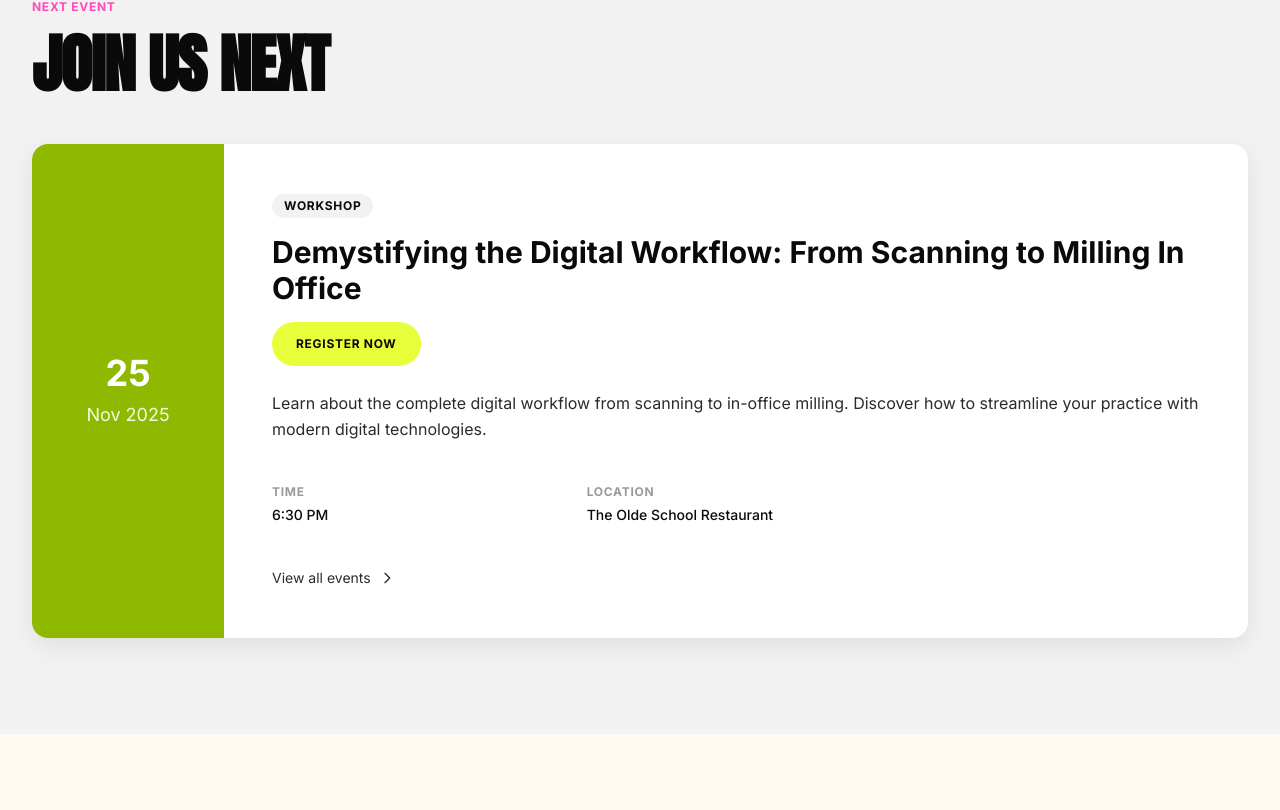
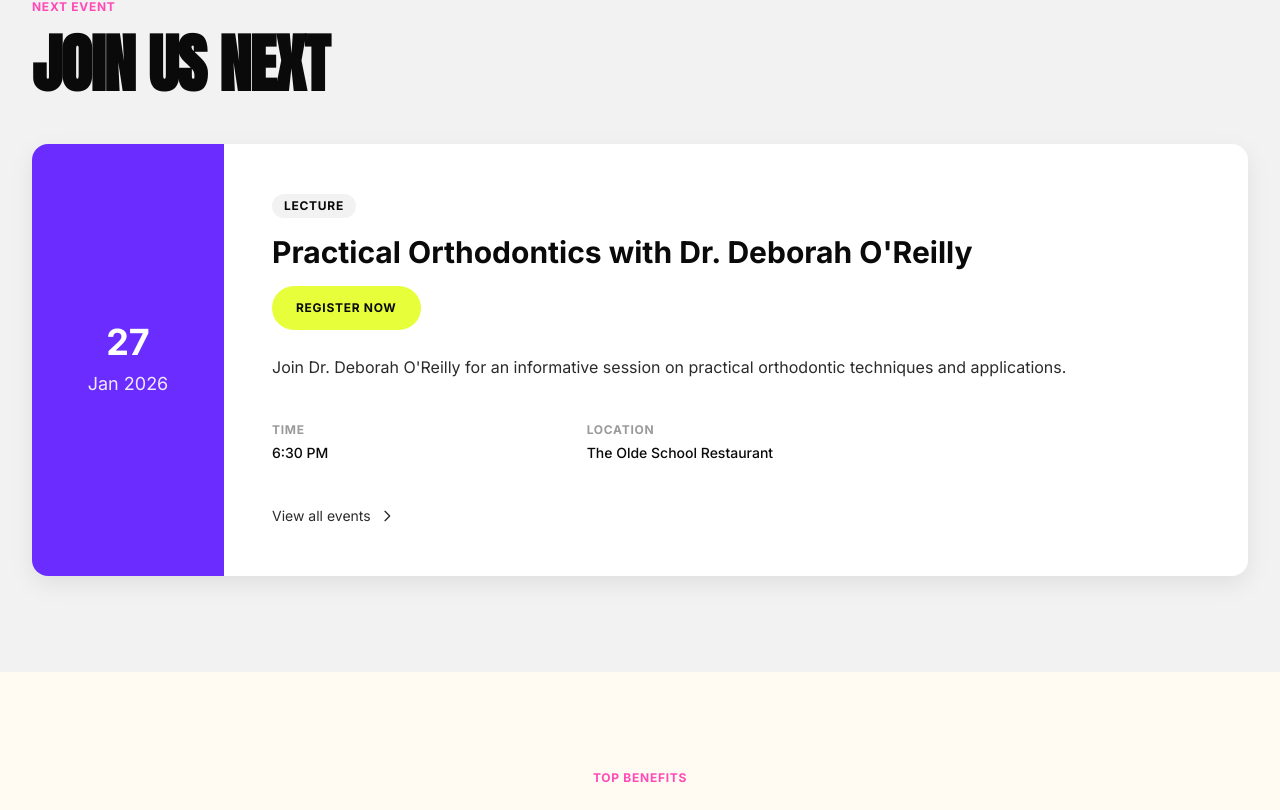
Before and after one commit to sagearora/thebcds.com, a Next.js app: page / in a window 1280 px wide. Shown: the part 1934-2744 px from the top of the page. Built offline with nearby package versions, Linux system fonts and the light colour scheme.

Commit message:
Update event previews to show January 27th event and add registration URL

```diff
--- a/src/app/upcoming/page.tsx
+++ b/src/app/upcoming/page.tsx
@@ -4,17 +4,10 @@ import Link from 'next/link';
 import { allEvents } from '@/data/events';
 
 export default function UpcomingPage() {
-  // Get upcoming events
-  const today = new Date();
-  today.setHours(0, 0, 0, 0);
-
-  const upcomingEvents = allEvents.filter(event => {
-    if (event.isTBC) return true; // TBC events are always upcoming
-    return event.dateValue >= today;
-  }).sort((a, b) => a.dateValue.getTime() - b.dateValue.getTime());
-
-  // Get the second upcoming event (index 1)
-  const secondEvent = upcomingEvents[1];
+  // Get the January 27, 2026 event specifically
+  const secondEvent = allEvents.find(event =>
+    event.dateValue.getTime() === new Date('2026-01-27').getTime()
+  );
 
   if (!secondEvent) {
     return (
--- a/src/components/UpcomingEventPreview.tsx
+++ b/src/components/UpcomingEventPreview.tsx
@@ -2,16 +2,10 @@ import Link from 'next/link';
 import { allEvents, Event } from '@/data/events';
 
 export default function UpcomingEventPreview() {
-  // Get the next upcoming event
-  const today = new Date();
-  today.setHours(0, 0, 0, 0);
-
-  const upcomingEvents = allEvents.filter(event => {
-    if (event.isTBC) return true; // TBC events are always upcoming
-    return event.dateValue >= today;
-  }).sort((a, b) => a.dateValue.getTime() - b.dateValue.getTime());
-
-  const nextEvent = upcomingEvents[0];
+  // Get the January 27, 2026 event specifically
+  const nextEvent = allEvents.find(event =>
+    event.dateValue.getTime() === new Date('2026-01-27').getTime()
+  );
 
   if (!nextEvent) {
     return null;
--- a/src/data/events.ts
+++ b/src/data/events.ts
@@ -58,6 +58,7 @@ export const allEvents: Event[] = [
     type: 'Lecture',
     description: 'Join Dr. Deborah O\'Reilly for an informative session on practical orthodontic techniques and applications.',
     accent: 'var(--c-royal-purple)',
+    registrationUrl: 'https://ontariodentalassociation.formstack.com/forms/brant_business_meeting_jan_27_2026',
   },
   {
     id: 5,
```
